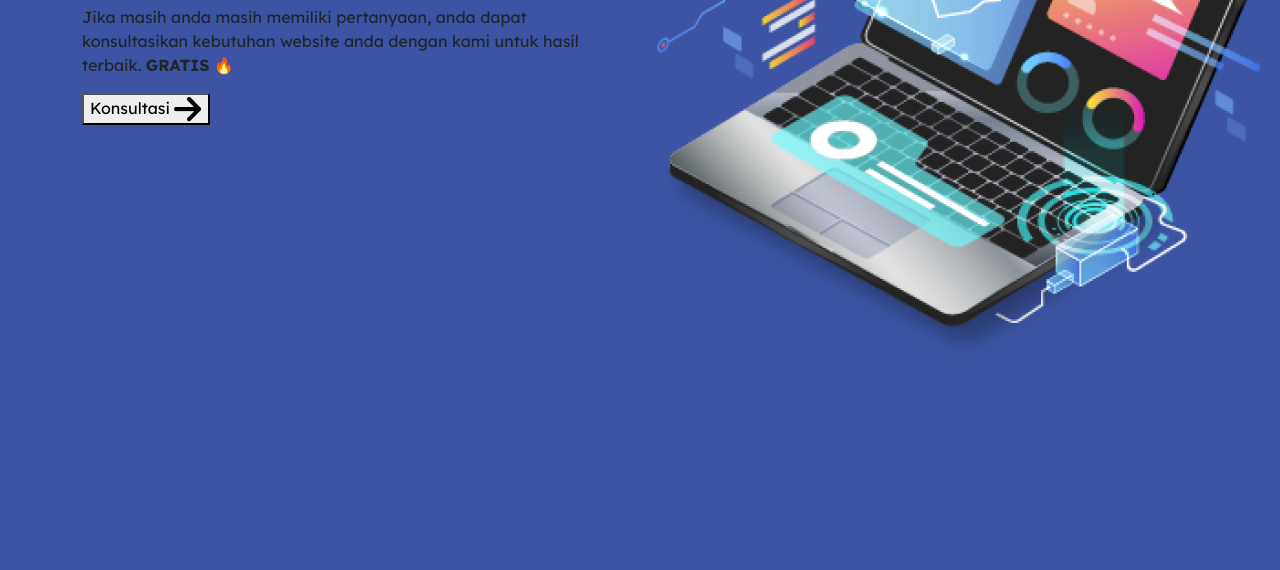
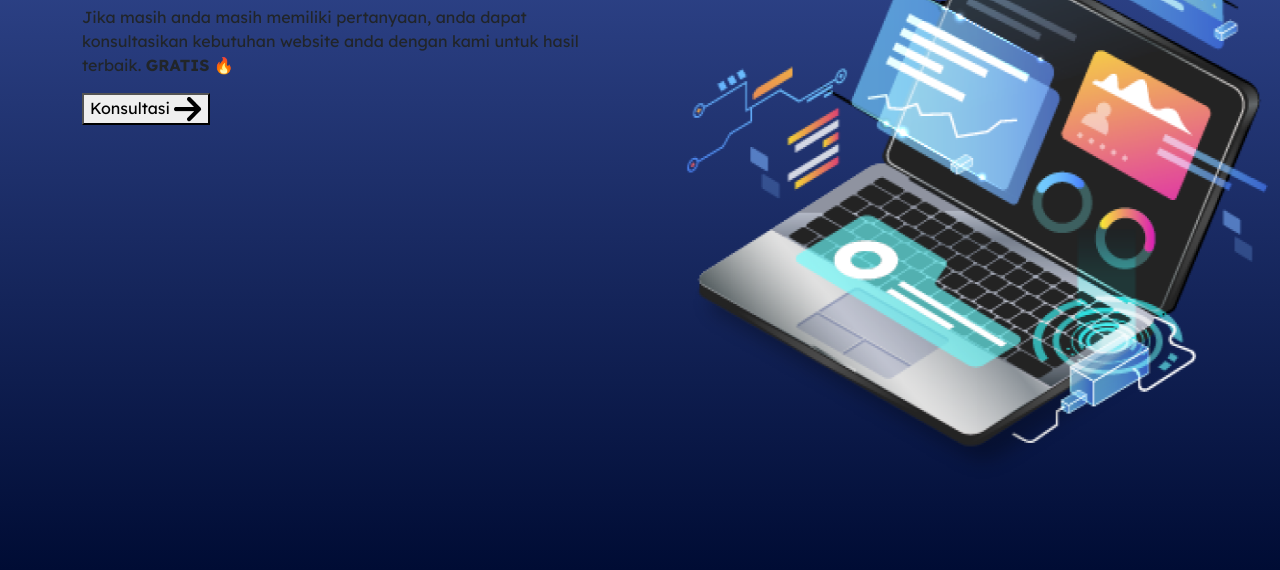
Before and after one commit to Apipun1551/ANTS, a plain HTML site: page index.html in a window 1280 px wide. Shown: the part 312-882 px from the top of the page. Before the commit the page ends 800 px from the top, so only its background shows below. Drawn offline with nearby package versions, Linux system fonts and the light colour scheme.

Commit message:
Menambahkan style hero dan hero img

```diff
--- a/css/style.css
+++ b/css/style.css
@@ -53,3 +53,21 @@ body {
 
 
 /* Button end */
+
+
+/* Hero */
+
+#hero {
+    height: 100vh;
+    width: 100%;
+    background: linear-gradient(180deg, #3C54A3 0%, #000C34 100%);
+}
+
+.hero-img {
+    width: 610px;
+    height: 598px;
+    flex-shrink: 0;
+}
+
+
+/* Hero End */
--- a/index.html
+++ b/index.html
@@ -73,8 +73,8 @@
 
     <!-- Hero Section -->
     <section id="hero">
-        <div class="container">
-            <div class="row">
+        <div class="container h-100">
+            <div class="row h-100">
                 <div class="col-md-6">
                     <h1>
                         Kami Siap Membantu
@@ -95,9 +95,9 @@
                         </a>
                     </button>
                 </div>
-                <div class="col-md-6">
-                    <img src="assets/laptop.png" alt="">
-                </div>
+                <!-- <div class="col-md-6">
+                </div> -->
+                <img src="assets/laptop.png" alt="" class="position-absolute end-0 bottom-0 hero-img">
             </div>
         </div>
 
```
